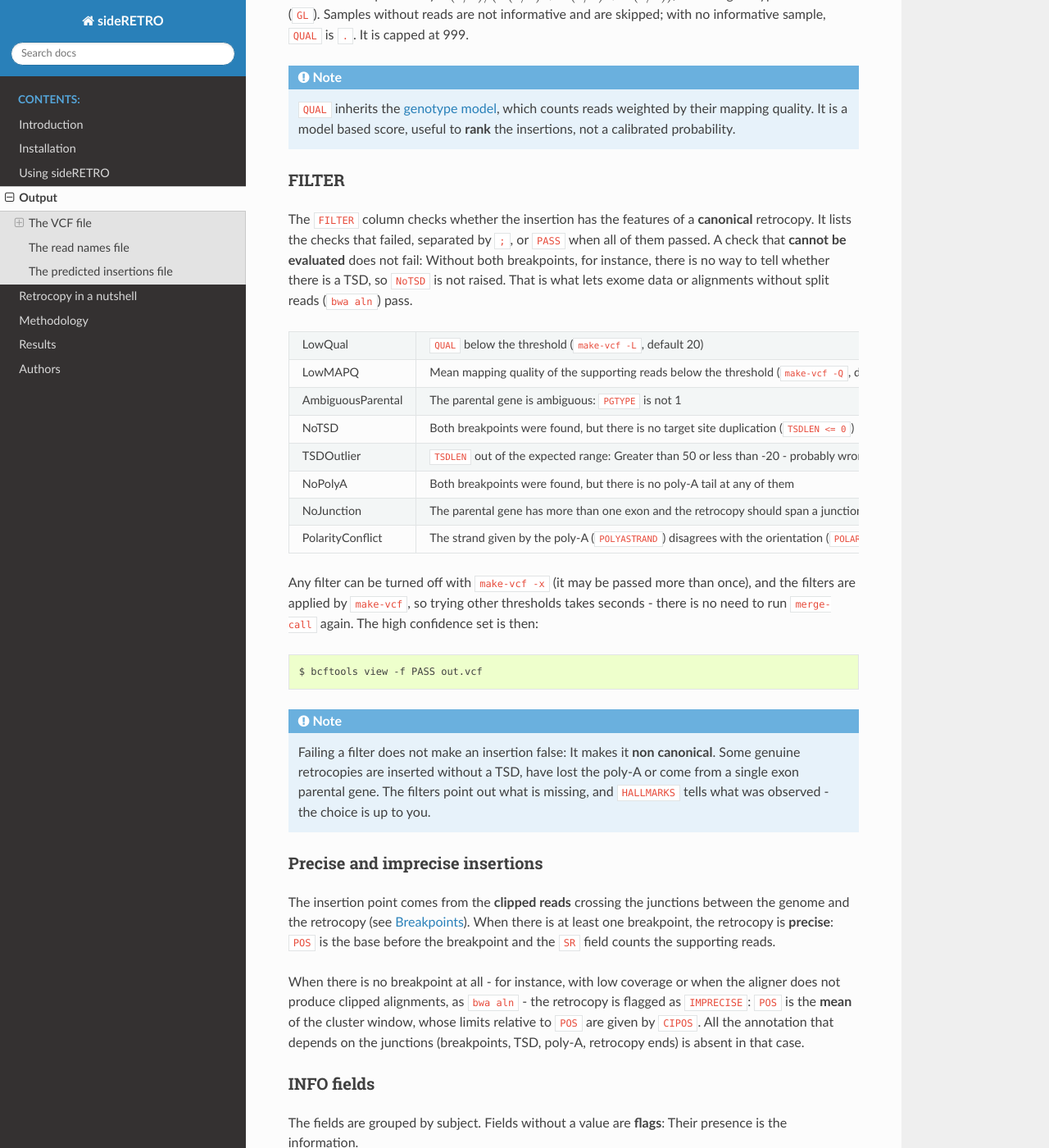
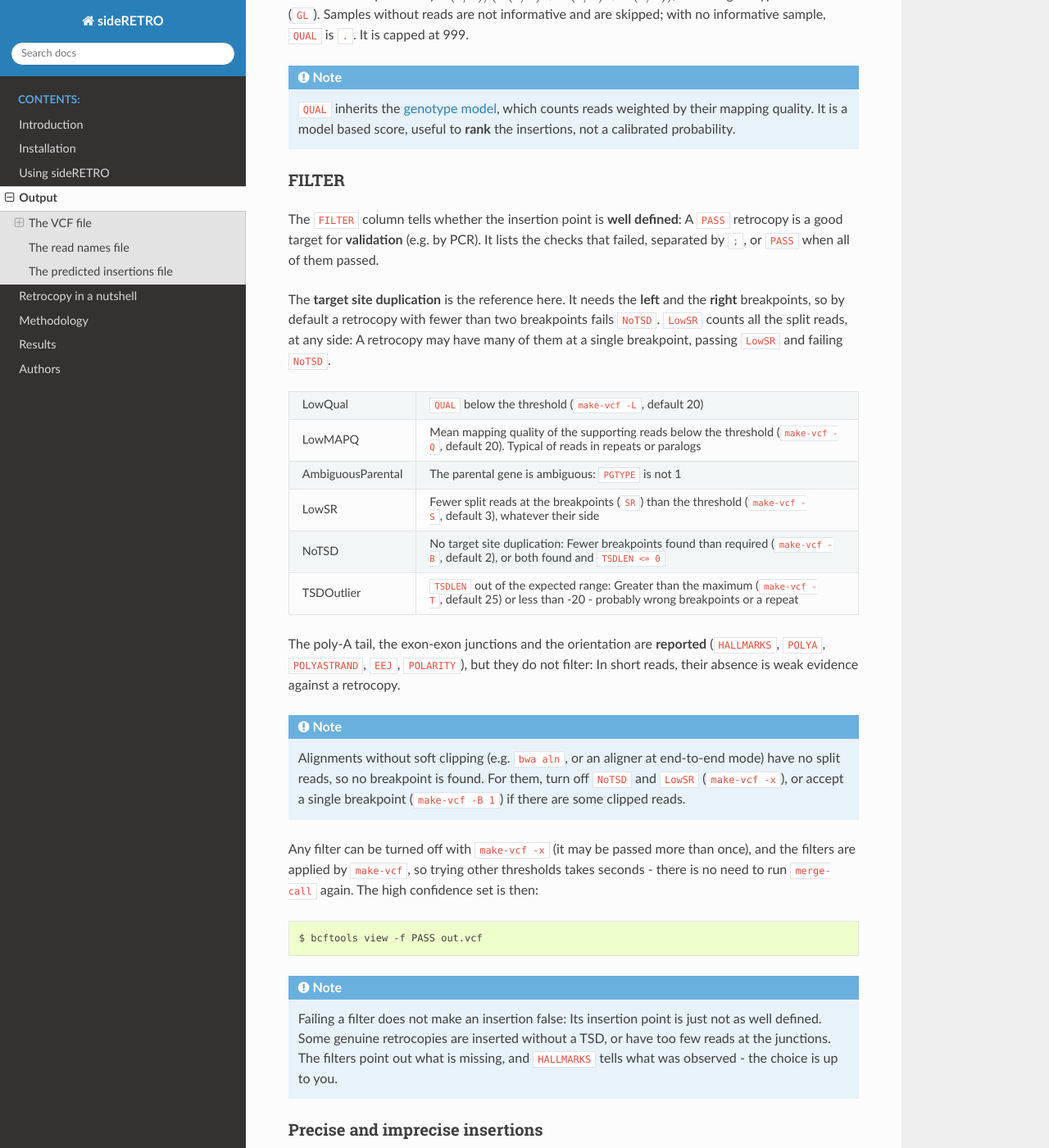
Before and after one commit to galantelab/sideRETRO, a Sphinx documentation site: the page built from docs/output.rst, in a window 1280 px wide and 1400 px high, scrolled down 1539 px. Shown: the whole window at 82% size. Built offline with Sphinx 7.4.7 and the Read the Docs theme 3.1.0, drawn with Linux system fonts in a browser that asks for light colours; some of the changed text lies outside the part shown.

Commit message:
CHANGE: vcf.c, make_vcf.c: FILTER by the insertion point evidence
A PASS retrocopy is a target for validation: Its insertion point is
well defined. NoPolyA, NoJunction and PolarityConflict are removed
(the poly-A, the junctions and the orientation are still reported).

- LowSR: Fewer split reads than --min-sr (-S, default 3), whatever
  their side
- NoTSD: Also fails with fewer breakpoints than --min-breakpoints
  (-B, 1 or 2, default 2)
- TSDOutlier: The maximum length is --max-tsd (-T, default 25, was
  50): Longer ones are mostly repeats

Tests, simulation scenarios (long_tsd, left_many), docs and README
updated.

```diff
--- a/docs/intro.rst
+++ b/docs/intro.rst
@@ -76,9 +76,9 @@ Supporting reads
 
 Quality and filters
   A **quality** score for each event and **filters** that check
-  the hallmarks of a canonical retrocopy - TSD, poly-A and exon-exon
-  junctions - so the high confidence events are just the ones that
-  ``PASS``.
+  whether the insertion point is well defined - split reads, both
+  breakpoints and the target site duplication - so the events that
+  ``PASS`` are good targets for validation.
 
 Genomic context
   The retrocopy integration site context: If the retrotransposition
--- a/docs/method.rst
+++ b/docs/method.rst
@@ -414,8 +414,8 @@ reported as observed.
 
 When the tail is found, its strand is reported apart (``POLYASTRAND``),
 while the ``POLARITY`` comes from the :ref:`orientation <method_orientation>`
-correlation: Two independent signals. If they disagree, the event is
-flagged with the filter ``PolarityConflict``.
+correlation: Two independent signals, which may disagree. None of them
+filters the event.
 
 Exon-exon junctions
 ===================
--- a/docs/output.rst
+++ b/docs/output.rst
@@ -57,8 +57,9 @@ Then, each line describes one retrocopy insertion:
 | QUAL       | Phred scaled probability that the insertion is not real,    |
 |            | from the genotype likelihoods, see :ref:`QUAL <qual>`       |
 +------------+-------------------------------------------------------------+
-| FILTER     | The checks of a canonical retrocopy that failed, separated  |
-|            | by ``;``, or ``PASS``, see :ref:`FILTER <filter>`           |
+| FILTER     | The checks that failed, separated by ``;``, or ``PASS``     |
+|            | for a well defined insertion point, see                     |
+|            | :ref:`FILTER <filter>`                                      |
 +------------+-------------------------------------------------------------+
 | INFO       | The annotation, see :ref:`INFO fields <info_fields>`        |
 +------------+-------------------------------------------------------------+
@@ -98,12 +99,16 @@ no informative sample, ``QUAL`` is ``.``. It is capped at 999.
 FILTER
 ------
 
-The ``FILTER`` column checks whether the insertion has the features of a
-**canonical** retrocopy. It lists the checks that failed, separated by
-``;``, or ``PASS`` when all of them passed. A check that **cannot be
-evaluated** does not fail: Without both breakpoints, for instance, there is
-no way to tell whether there is a TSD, so ``NoTSD`` is not raised. That is
-what lets exome data or alignments without split reads (``bwa aln``) pass.
+The ``FILTER`` column tells whether the insertion point is **well defined**:
+A ``PASS`` retrocopy is a good target for **validation** (e.g. by PCR). It
+lists the checks that failed, separated by ``;``, or ``PASS`` when all of
+them passed.
+
+The **target site duplication** is the reference here. It needs the **left**
+and the **right** breakpoints, so by default a retrocopy with fewer than two
+breakpoints fails ``NoTSD``. ``LowSR`` counts all the split reads, at any
+side: A retrocopy may have many of them at a single breakpoint, passing
+``LowSR`` and failing ``NoTSD``.
 
 +-------------------+-------------------------------------------------------+
 | LowQual           | ``QUAL`` below the threshold (``make-vcf -L``,        |
@@ -115,23 +120,29 @@ what lets exome data or alignments without split reads (``bwa aln``) pass.
 +-------------------+-------------------------------------------------------+
 | AmbiguousParental | The parental gene is ambiguous: ``PGTYPE`` is not 1   |
 +-------------------+-------------------------------------------------------+
-| NoTSD             | Both breakpoints were found, but there is no target   |
-|                   | site duplication (``TSDLEN <= 0``)                    |
+| LowSR             | Fewer split reads at the breakpoints (``SR``) than    |
+|                   | the threshold (``make-vcf -S``, default 3), whatever  |
+|                   | their side                                            |
 +-------------------+-------------------------------------------------------+
-| TSDOutlier        | ``TSDLEN`` out of the expected range: Greater than 50 |
-|                   | or less than -20 - probably wrong breakpoints         |
+| NoTSD             | No target site duplication: Fewer breakpoints found   |
+|                   | than required (``make-vcf -B``, default 2), or both   |
+|                   | found and ``TSDLEN <= 0``                             |
 +-------------------+-------------------------------------------------------+
-| NoPolyA           | Both breakpoints were found, but there is no poly-A   |
-|                   | tail at any of them                                   |
+| TSDOutlier        | ``TSDLEN`` out of the expected range: Greater than    |
+|                   | the maximum (``make-vcf -T``, default 25) or less     |
+|                   | than -20 - probably wrong breakpoints or a repeat     |
 +-------------------+-------------------------------------------------------+
-| NoJunction        | The parental gene has more than one exon and the      |
-|                   | retrocopy should span a junction - its 5' end is not  |
-|                   | known or not at the last exon - but no read spans it  |
-+-------------------+-------------------------------------------------------+
-| PolarityConflict  | The strand given by the poly-A (``POLYASTRAND``)      |
-|                   | disagrees with the orientation (``POLARITY``, from    |
-|                   | ``ORHO``)                                             |
-+-------------------+-------------------------------------------------------+
+
+The poly-A tail, the exon-exon junctions and the orientation are **reported**
+(``HALLMARKS``, ``POLYA``, ``POLYASTRAND``, ``EEJ``, ``POLARITY``), but they
+do not filter: In short reads, their absence is weak evidence against a
+retrocopy.
+
+.. note::
+   Alignments without soft clipping (e.g. ``bwa aln``, or an aligner at
+   end-to-end mode) have no split reads, so no breakpoint is found. For
+   them, turn off ``NoTSD`` and ``LowSR`` (``make-vcf -x``), or accept a
+   single breakpoint (``make-vcf -B 1``) if there are some clipped reads.
 
 Any filter can be turned off with ``make-vcf -x`` (it may be passed more than
 once), and the filters are applied by ``make-vcf``, so trying other thresholds
@@ -141,11 +152,11 @@ confidence set is then::
    $ bcftools view -f PASS out.vcf
 
 .. note::
-   Failing a filter does not make an insertion false: It makes it **non
-   canonical**. Some genuine retrocopies are inserted without a TSD, have lost
-   the poly-A or come from a single exon parental gene. The filters point out
-   what is missing, and ``HALLMARKS`` tells what was observed - the choice is
-   up to you.
+   Failing a filter does not make an insertion false: Its insertion point
+   is just not as well defined. Some genuine retrocopies are inserted without
+   a TSD, or have too few reads at the junctions. The filters point out what
+   is missing, and ``HALLMARKS`` tells what was observed - the choice is up
+   to you.
 
 Precise and imprecise insertions
 --------------------------------
@@ -248,8 +259,7 @@ is a duplication.
 | POLYASTRAND | Strand of the retrocopy given by the poly-A junction         |
 |             | (``+``/``-``): The tail is at the right junction for ``+``   |
 |             | and, reverse complemented, at the left junction for ``-``.   |
-|             | Independent of POLARITY: If they disagree, the FILTER says   |
-|             | ``PolarityConflict``                                         |
+|             | Independent of POLARITY: They may disagree                   |
 +-------------+--------------------------------------------------------------+
 | POLARITY    | Orientation of the event at the reference (``+``/``-``),     |
 |             | from ORHO                                                    |
@@ -265,10 +275,9 @@ is a duplication.
 +------------+--------------------------------------------------------------+
 | HALLMARKS  | The retrocopy hallmarks observed, separated by comma: ``TSD``|
 |            | (target site duplication), ``POLYA`` (poly-A tail) and       |
-|            | ``EEJ`` (reads spanning exon-exon junctions). With the       |
-|            | filters, it tells a hallmark that was looked for and is      |
-|            | missing (e.g. ``NoTSD``) from one that could not be looked   |
-|            | for (neither ``TSD`` here nor ``NoTSD`` at ``FILTER``)       |
+|            | ``EEJ`` (reads spanning exon-exon junctions). Only the TSD   |
+|            | filters (``NoTSD``): The poly-A and the junctions are        |
+|            | reported for you to judge                                    |
 +------------+--------------------------------------------------------------+
 
 **Parental gene**
```
Also changed, not shown: README.md (+3 -2 lines), docs/usage.rst (+11 -4 lines), 7 other files.
